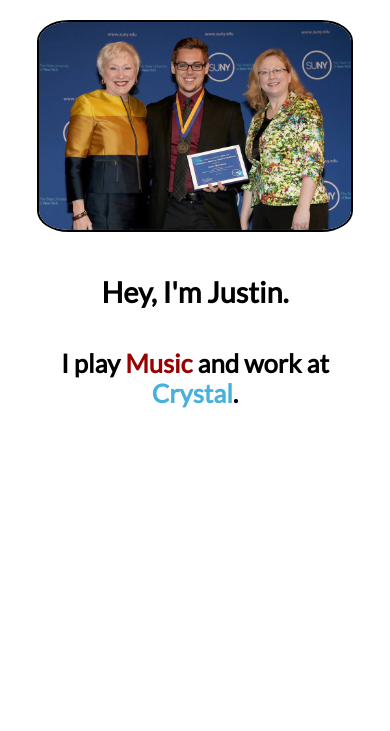
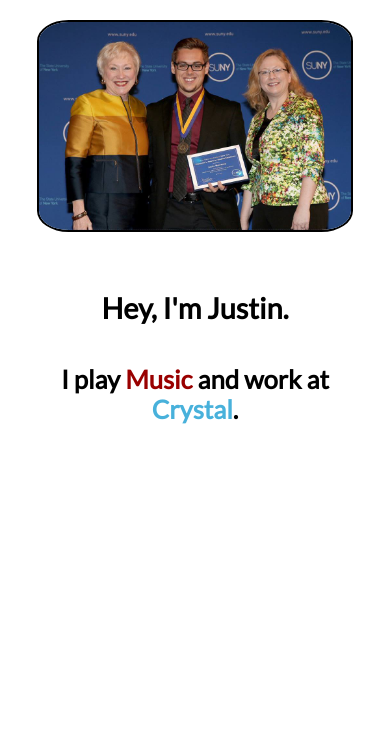
Before and after one commit to justinmulvs/website, a PHP site: page / in a window 390 px wide. Shown: the top 731 px of the page. Run offline with PHP 8.4, Linux system fonts and the light colour scheme.

Commit message:
fixed mobile layout bug

```diff
--- a/css/main.css
+++ b/css/main.css
@@ -53,7 +53,7 @@ nav a:hover {
 }
 
 .words {
-	padding: 0 7%;
+	padding: 1em 7%;
 }
 
 #name {
```
